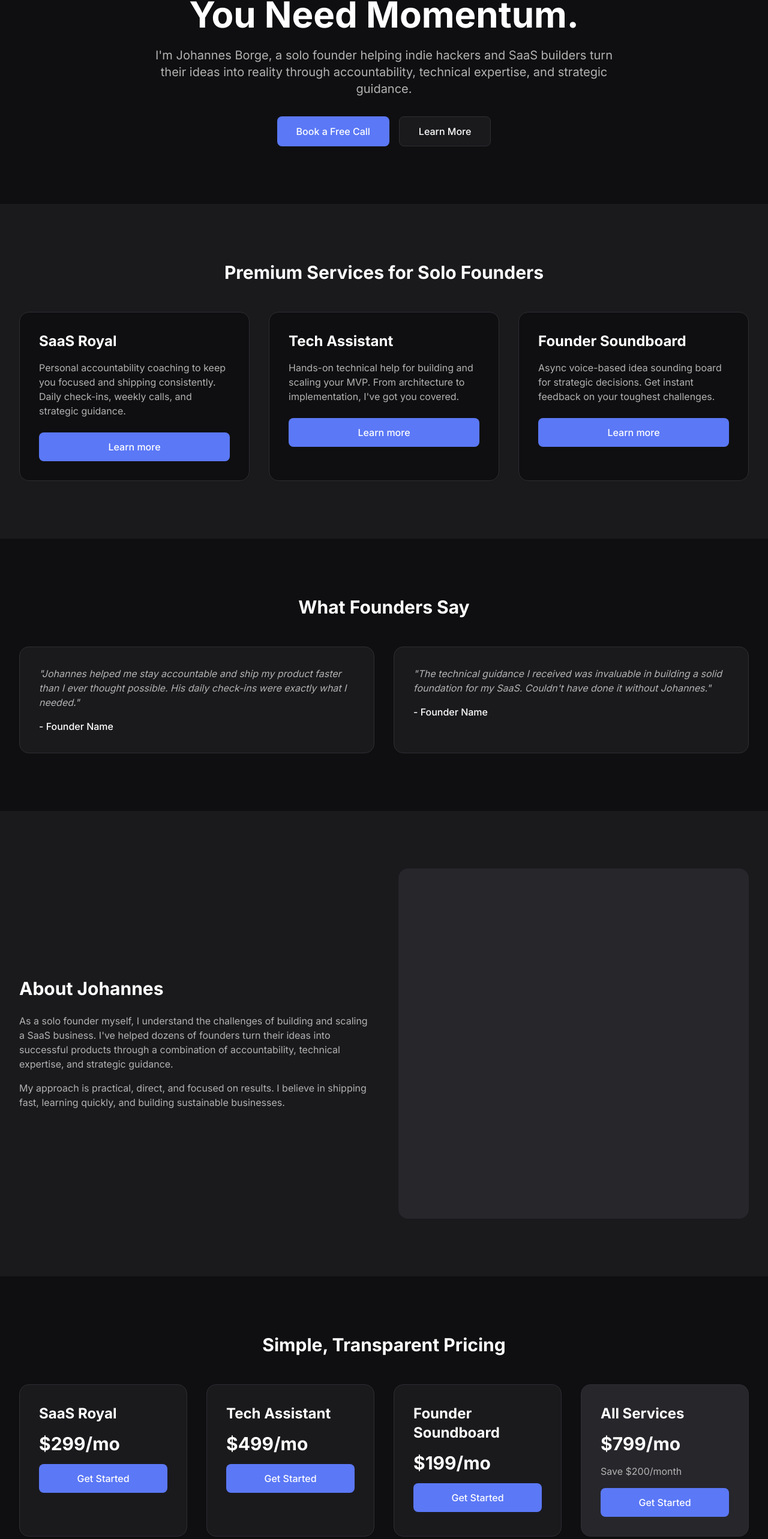
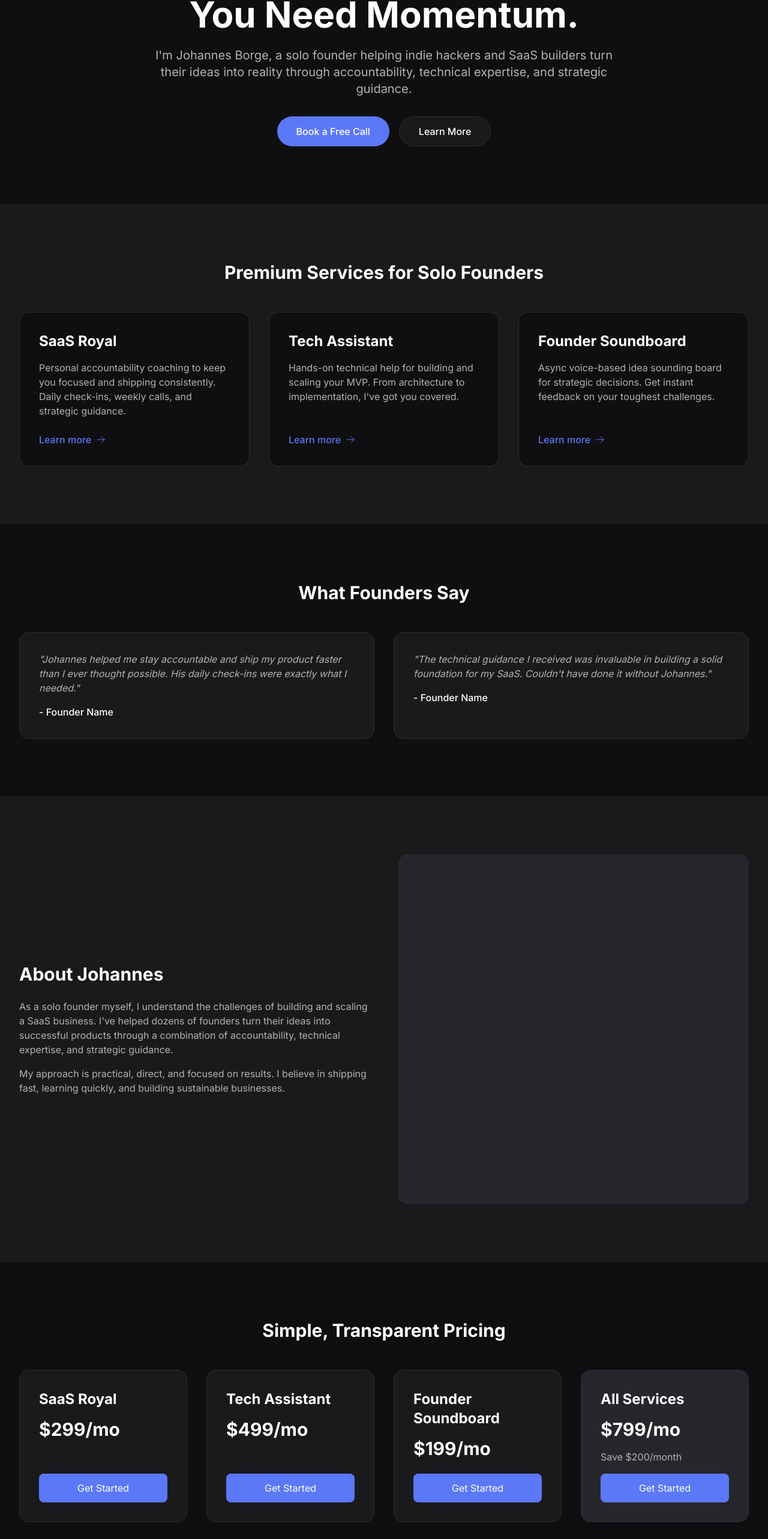
Before and after one commit to JohannesBorge/borge, a Next.js app: page / in a window 1280 px wide. Shown: the part 222-2788 px from the top of the page at 60% size. Built offline with nearby package versions, Linux system fonts and the light colour scheme.

Commit message:
Fix button alignment in cards using flex layout

```diff
--- a/app/page.tsx
+++ b/app/page.tsx
@@ -15,10 +15,10 @@ export default function Home() {
             I'm Johannes Borge, a solo founder helping indie hackers and SaaS builders turn their ideas into reality through accountability, technical expertise, and strategic guidance.
           </p>
           <div className="flex flex-col sm:flex-row gap-4 justify-center animate-fade-in-up">
-            <button className="w-full sm:w-auto bg-primary text-text-primary px-8 py-3 rounded-lg font-medium hover:bg-hover transition-all duration-300 transform hover:scale-105 hover:shadow-lg">
+            <button className="bg-primary text-text-primary px-8 py-3 rounded-full font-medium hover:bg-hover transition-all duration-300 transform hover:scale-105 hover:shadow-lg">
               Book a Free Call
             </button>
-            <button className="w-full sm:w-auto bg-surface text-text-primary border border-border px-8 py-3 rounded-lg font-medium hover:bg-hover transition-all duration-300 transform hover:scale-105 hover:shadow-lg">
+            <button className="bg-surface text-text-primary border border-border px-8 py-3 rounded-full font-medium hover:bg-hover transition-all duration-300 transform hover:scale-105 hover:shadow-lg">
               Learn More
             </button>
           </div>
@@ -31,30 +31,36 @@ export default function Home() {
           <h2 className="text-3xl font-bold text-center mb-12 text-text-primary animate-fade-in">Premium Services for Solo Founders</h2>
           <div className="grid md:grid-cols-3 gap-8">
             {/* SaaS Royal */}
-            <div className="bg-background p-8 rounded-2xl shadow-sm hover:shadow-lg transition-all duration-300 transform hover:-translate-y-2 border border-border group">
+            <div className="bg-background p-8 rounded-2xl shadow-sm hover:shadow-lg transition-all duration-300 transform hover:-translate-y-2 border border-border group flex flex-col h-full">
               <h3 className="text-2xl font-bold mb-4 text-text-primary group-hover:text-primary transition-colors duration-300">SaaS Royal</h3>
               <p className="text-text-secondary mb-6 group-hover:text-text-primary transition-colors duration-300">Personal accountability coaching to keep you focused and shipping consistently. Daily check-ins, weekly calls, and strategic guidance.</p>
-              <button className="w-full bg-primary text-text-primary py-3 rounded-lg font-medium hover:bg-hover transition-all duration-300 transform hover:scale-105">
-                Learn more
+              <div className="mt-auto">
+                <button className="text-primary font-medium flex items-center group-hover:text-secondary transition-colors duration-300">
+                  Learn more <ArrowRightIcon className="w-4 h-4 ml-2 group-hover:translate-x-1 transition-transform duration-300" />
                 </button>
+              </div>
             </div>
 
             {/* Tech Assistant */}
-            <div className="bg-background p-8 rounded-2xl shadow-sm hover:shadow-lg transition-all duration-300 transform hover:-translate-y-2 border border-border group">
+            <div className="bg-background p-8 rounded-2xl shadow-sm hover:shadow-lg transition-all duration-300 transform hover:-translate-y-2 border border-border group flex flex-col h-full">
               <h3 className="text-2xl font-bold mb-4 text-text-primary group-hover:text-primary transition-colors duration-300">Tech Assistant</h3>
               <p className="text-text-secondary mb-6 group-hover:text-text-primary transition-colors duration-300">Hands-on technical help for building and scaling your MVP. From architecture to implementation, I've got you covered.</p>
-              <button className="w-full bg-primary text-text-primary py-3 rounded-lg font-medium hover:bg-hover transition-all duration-300 transform hover:scale-105">
-                Learn more
+              <div className="mt-auto">
+                <button className="text-primary font-medium flex items-center group-hover:text-secondary transition-colors duration-300">
+                  Learn more <ArrowRightIcon className="w-4 h-4 ml-2 group-hover:translate-x-1 transition-transform duration-300" />
                 </button>
+              </div>
             </div>
 
             {/* Founder Soundboard */}
-            <div className="bg-background p-8 rounded-2xl shadow-sm hover:shadow-lg transition-all duration-300 transform hover:-translate-y-2 border border-border group">
+            <div className="bg-background p-8 rounded-2xl shadow-sm hover:shadow-lg transition-all duration-300 transform hover:-translate-y-2 border border-border group flex flex-col h-full">
               <h3 className="text-2xl font-bold mb-4 text-text-primary group-hover:text-primary transition-colors duration-300">Founder Soundboard</h3>
               <p className="text-text-secondary mb-6 group-hover:text-text-primary transition-colors duration-300">Async voice-based idea sounding board for strategic decisions. Get instant feedback on your toughest challenges.</p>
-              <button className="w-full bg-primary text-text-primary py-3 rounded-lg font-medium hover:bg-hover transition-all duration-300 transform hover:scale-105">
-                Learn more
+              <div className="mt-auto">
+                <button className="text-primary font-medium flex items-center group-hover:text-secondary transition-colors duration-300">
+                  Learn more <ArrowRightIcon className="w-4 h-4 ml-2 group-hover:translate-x-1 transition-transform duration-300" />
                 </button>
+              </div>
             </div>
           </div>
         </div>
@@ -103,34 +109,42 @@ export default function Home() {
         <div className="max-w-7xl mx-auto px-4 sm:px-6 lg:px-8">
           <h2 className="text-3xl font-bold text-center mb-12 text-text-primary animate-fade-in">Simple, Transparent Pricing</h2>
           <div className="grid md:grid-cols-4 gap-8">
-            <div className="bg-surface p-8 rounded-2xl shadow-sm border border-border hover:border-primary transition-all duration-300 transform hover:-translate-y-2">
+            <div className="bg-surface p-8 rounded-2xl shadow-sm border border-border hover:border-primary transition-all duration-300 transform hover:-translate-y-2 flex flex-col h-full">
               <h3 className="text-2xl font-bold mb-4 text-text-primary">SaaS Royal</h3>
               <p className="text-3xl font-bold mb-4 text-text-primary">$299/mo</p>
-              <button className="w-full bg-primary text-text-primary py-3 rounded-lg font-medium hover:bg-hover transition-all duration-300 transform hover:scale-105">
+              <div className="mt-auto">
+                <button className="w-full bg-primary text-text-primary py-3 rounded-lg hover:bg-hover transition-all duration-300 transform hover:scale-105">
                   Get Started
                 </button>
               </div>
-            <div className="bg-surface p-8 rounded-2xl shadow-sm border border-border hover:border-primary transition-all duration-300 transform hover:-translate-y-2">
+            </div>
+            <div className="bg-surface p-8 rounded-2xl shadow-sm border border-border hover:border-primary transition-all duration-300 transform hover:-translate-y-2 flex flex-col h-full">
               <h3 className="text-2xl font-bold mb-4 text-text-primary">Tech Assistant</h3>
               <p className="text-3xl font-bold mb-4 text-text-primary">$499/mo</p>
-              <button className="w-full bg-primary text-text-primary py-3 rounded-lg font-medium hover:bg-hover transition-all duration-300 transform hover:scale-105">
+              <div className="mt-auto">
+                <button className="w-full bg-primary text-text-primary py-3 rounded-lg hover:bg-hover transition-all duration-300 transform hover:scale-105">
                   Get Started
                 </button>
               </div>
-            <div className="bg-surface p-8 rounded-2xl shadow-sm border border-border hover:border-primary transition-all duration-300 transform hover:-translate-y-2">
+            </div>
+            <div className="bg-surface p-8 rounded-2xl shadow-sm border border-border hover:border-primary transition-all duration-300 transform hover:-translate-y-2 flex flex-col h-full">
               <h3 className="text-2xl font-bold mb-4 text-text-primary">Founder Soundboard</h3>
               <p className="text-3xl font-bold mb-4 text-text-primary">$199/mo</p>
-              <button className="w-full bg-primary text-text-primary py-3 rounded-lg font-medium hover:bg-hover transition-all duration-300 transform hover:scale-105">
+              <div className="mt-auto">
+                <button className="w-full bg-primary text-text-primary py-3 rounded-lg hover:bg-hover transition-all duration-300 transform hover:scale-105">
                   Get Started
                 </button>
               </div>
-            <div className="bg-hover p-8 rounded-2xl shadow-sm border border-border hover:border-primary transition-all duration-300 transform hover:-translate-y-2">
+            </div>
+            <div className="bg-hover p-8 rounded-2xl shadow-sm border border-border hover:border-primary transition-all duration-300 transform hover:-translate-y-2 flex flex-col h-full">
               <h3 className="text-2xl font-bold mb-4 text-text-primary">All Services</h3>
               <p className="text-3xl font-bold mb-4 text-text-primary">$799/mo</p>
               <p className="text-text-secondary mb-4">Save $200/month</p>
-              <button className="w-full bg-primary text-text-primary py-3 rounded-lg font-medium hover:bg-hover transition-all duration-300 transform hover:scale-105">
+              <div className="mt-auto">
+                <button className="w-full bg-primary text-text-primary py-3 rounded-lg hover:bg-hover transition-all duration-300 transform hover:scale-105">
                   Get Started
                 </button>
+              </div>
             </div>
           </div>
         </div>
@@ -143,7 +157,7 @@ export default function Home() {
           <p className="text-text-secondary mb-8 max-w-2xl mx-auto animate-fade-in-up">
             Book a free 30-minute call to discuss your project and see how we can work together.
           </p>
-          <button className="w-full sm:w-auto bg-text-primary text-primary px-8 py-3 rounded-lg font-medium hover:bg-hover transition-all duration-300 transform hover:scale-105 hover:shadow-lg">
+          <button className="bg-text-primary text-primary px-8 py-3 rounded-full font-medium hover:bg-hover transition-all duration-300 transform hover:scale-105 hover:shadow-lg">
             Schedule a Call
           </button>
         </div>
```
Lines whose indentation alone changed are shown as unchanged.
